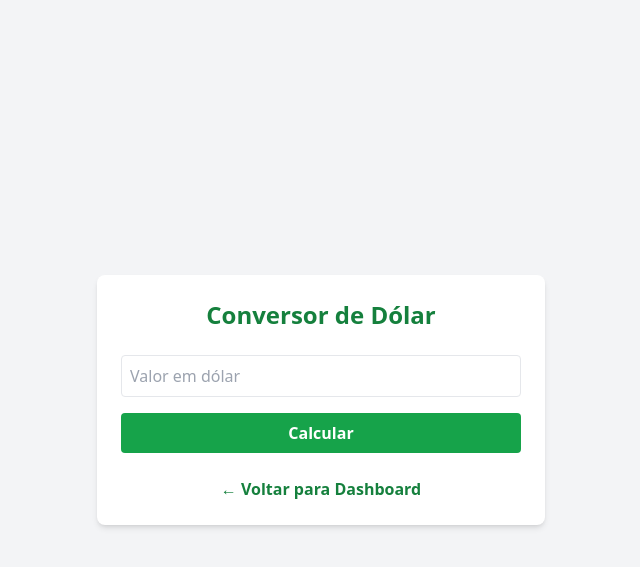
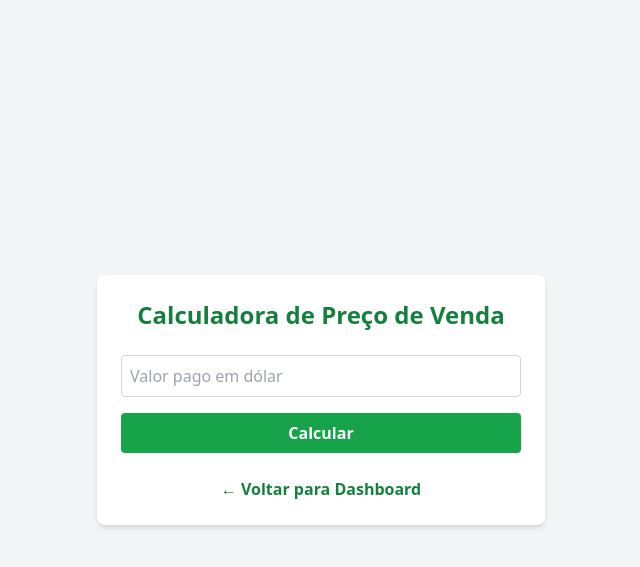
Before and after one commit to waguinhomaxlove/painel-bling, a Flask app: page /calculadora in a window 1280 px wide. Shown: the top 567 px of the page, without its empty margins (319-959 px from the left). Run offline with Flask 3, Linux system fonts and the light colour scheme; the visitor is signed in with stand-in values (Sample User, id 1); some libraries are stand-ins or nearby versions.

Commit message:
Update calculadora.html

```diff
--- a/templates/calculadora.html
+++ b/templates/calculadora.html
@@ -7,18 +7,19 @@
 </head>
 <body class="bg-gray-100 flex items-center justify-center min-h-screen p-4">
     <div class="bg-white shadow-md rounded-lg p-6 w-full max-w-md">
-        <h2 class="text-2xl font-bold mb-6 text-green-700 text-center">Conversor de Dólar</h2>
+        <h2 class="text-2xl font-bold mb-6 text-green-700 text-center">Calculadora de Preço de Venda</h2>
 
         <form method="POST" class="flex flex-col gap-4">
-            <input type="number" step="any" name="valor" placeholder="Valor em dólar" required class="border p-2 rounded">
+            <input type="number" name="valor" step="any" placeholder="Valor pago em dólar" required class="border border-gray-300 p-2 rounded">
             <button type="submit" class="bg-green-600 hover:bg-green-700 text-white font-bold py-2 rounded">
                 Calcular
             </button>
         </form>
 
         {% if resultado %}
-        <div class="mt-4 text-center bg-green-100 p-3 rounded text-green-800 font-semibold">
-            Resultado: R$ {{ resultado }}
+        <div class="mt-6 bg-green-100 border border-green-300 text-green-800 text-center font-semibold py-3 rounded">
+            Valor sugerido de venda: <br>
+            <span class="text-2xl font-bold">R$ {{ resultado }}</span>
         </div>
         {% endif %}
 
```
